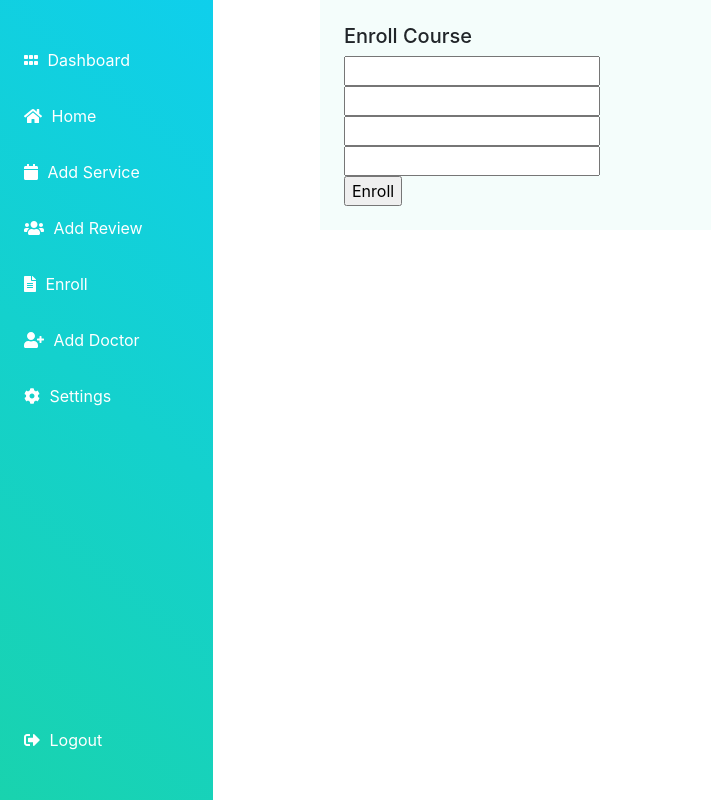
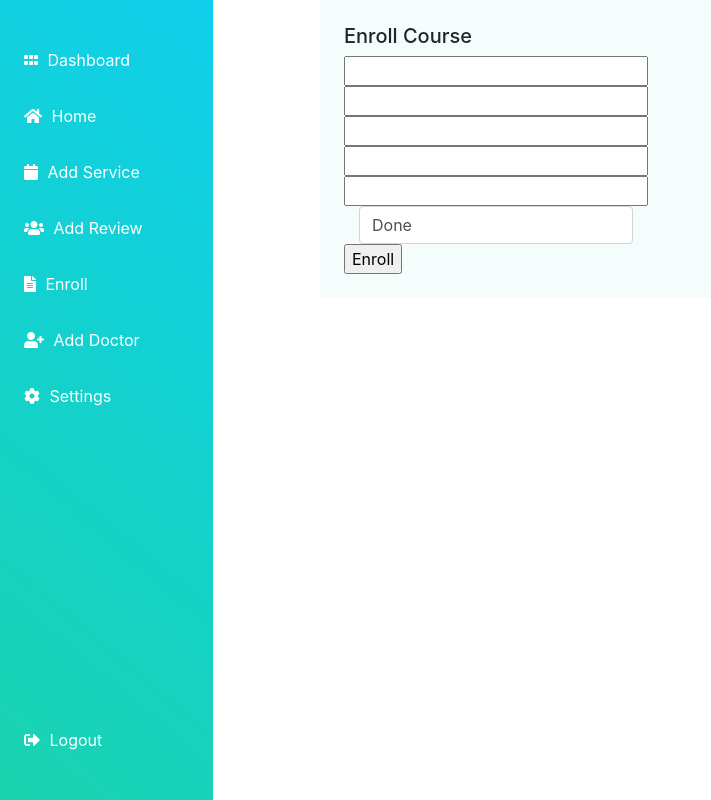
Before and after one commit to HimangsuSarkar/online-tutor, a React (Create React App) app: page /enroll/1 in a window 1280 px wide. Shown: the whole page, without its empty margins (0-711 px from the left). Built offline with nearby package versions, Linux system fonts and the light colour scheme; no server answers; sample sign-in values are in the browser's storage.

Commit message:
enroll page design

```diff
--- a/src/components/Enroll/Enroll.js
+++ b/src/components/Enroll/Enroll.js
@@ -10,20 +10,20 @@ const Enroll = () => {
     const [enrolls, setEnrolls] = useState({});
     const { register, handleSubmit, errors } = useForm();
     const [loggedInUser] = useContext(UserContext);
-    const { displayName, email } = loggedInUser;
+    const { name, email } = loggedInUser;
 
     useEffect(() => {
         fetch('http://localhost:5000/service/' + key)
             .then(res => res.json())
             .then(data => setEnrolls(data))
     }, [key])
-    // const { name, subject, price, duration } = enrolls;
+    const { subject, price, duration } = enrolls;
 
 
     const onSubmit = data => {
         history.push(`/enroll_list`);
         const enrollData = {
-            displayName,
+            name,
             email,
             enrolls,
             data,
@@ -48,11 +48,20 @@ const Enroll = () => {
             <Sidebar></Sidebar>
             <div className="col-md-9 p-4 ps-5" style={{ position: "absolute", right: 0, backgroundColor: "#F4FDFB" }}>
                 <h5 className="text-brand">Enroll Course</h5>
-                < form className='ship-form' onSubmit={handleSubmit(onSubmit)} >
-                    < input name="displayName" defaultValue={loggedInUser.displayName} {...register("displayName")} /><br />
-                    < input name="email" defaultValue={loggedInUser.email} {...register("email")} /> <br />
-                    < input name="address" {...register("address")} /><br />
-                    < input name="phone" {...register("phone")} /><br />
+                < form className='' onSubmit={handleSubmit(onSubmit)} >
+                    <input className="col-4" name="name" defaultValue={loggedInUser.name} {...register("name")} /><br />
+                    <input className="col-4" name="email" defaultValue={loggedInUser.email} {...register("email")} /> <br />
+                    <input className="col-4" name="price" defaultValue={price} {...register("price")} /> <br />
+                    <input className="col-4" name="address" {...register("address")} /><br />
+                    <input className="col-4" name="phone" {...register("phone")} /><br />
+                    <div className="col-4">
+                        <select className="form-control" name="status"{...register("status", { required: true })} >
+                            <option disabled={true} value="Not set">Select Status</option>
+                            <option value="Done">Done</option>
+                            <option value="Pending">Pending</option>
+                            <option value="Cancel">Cancel</option>
+                        </select>
+                    </div>
                     <input type="submit" value="Enroll" />
                 </form >
             </div>
--- a/src/components/Services/ServiceDetail.js
+++ b/src/components/Services/ServiceDetail.js
@@ -1,13 +1,14 @@
-import React from 'react';
+import React, { useContext } from 'react';
 import { Button, Card } from 'react-bootstrap';
 import { useHistory } from 'react-router';
+import { UserContext } from '../../App';
 
 const ServiceDetail = (props) => {
     const { key, name, profession, subject, details, price, duration, imageURL } = props.service;
-
+    const [loggedInUser] = useContext(UserContext);
     const history = useHistory()
     const handleEnroll = (key) => {
-        history.push(`/enroll/${key}`)
+        history.push(`/enroll/${key}`);
     }
     return (
         <section className="container-fluid row">
@@ -18,7 +19,7 @@ const ServiceDetail = (props) => {
                         <Card.Title>{name} || {profession}</Card.Title>
                         <p>Subject:{subject} || Price: {price} || Class Duration:{duration}</p>
                         <Card.Text>{details}</Card.Text>
-                        <Button variant="primary" onClick={() => handleEnroll(key)}>Buy Course</Button>
+                        <Button variant="primary" onClick={() => handleEnroll(key, loggedInUser)}>Buy Course</Button>
                     </Card.Body>
                 </Card>
             </div>
```
